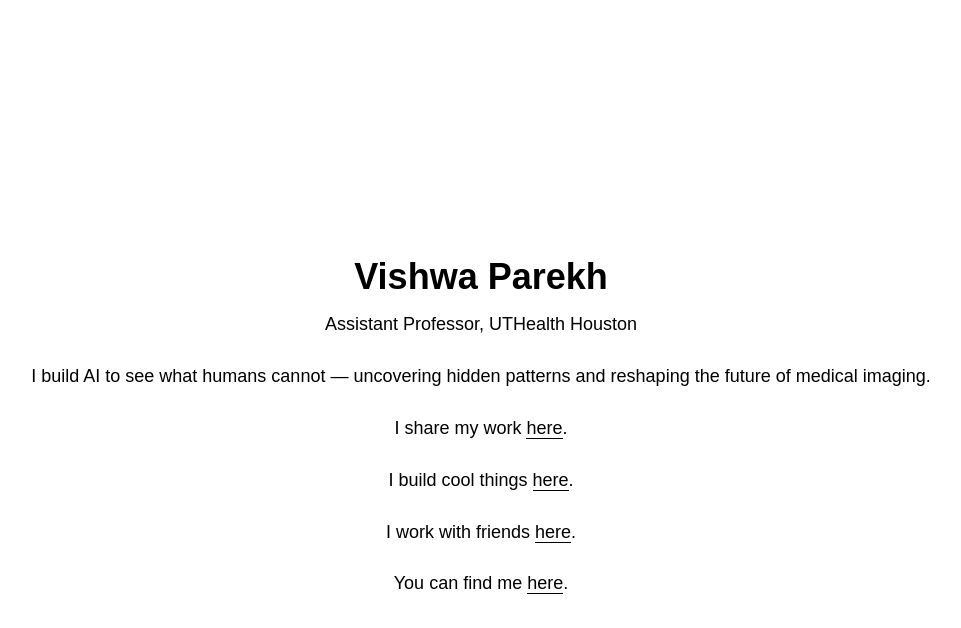
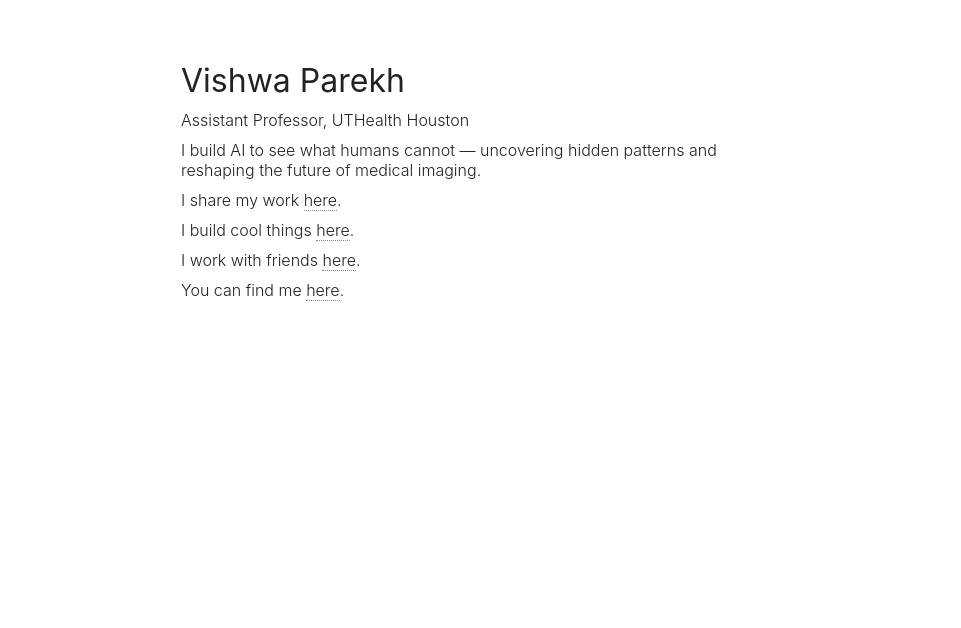
Before and after one commit to vishwaparekh/vishwaparekh.github.io, a plain HTML site: page index.html in a window 1280 px wide. Shown: the whole page, without its empty margins (159-1120 px from the left). Drawn offline with Linux system fonts and the light colour scheme.

Commit message:
Update index.html

```diff
--- a/index.html
+++ b/index.html
@@ -7,36 +7,45 @@
   <style>
     body {
       background-color: #ffffff;
-      font-family: Arial, Helvetica, sans-serif;
+      color: #222;
+      font-family: -apple-system, BlinkMacSystemFont, "Helvetica Neue", "Segoe UI", "Roboto", sans-serif;
+      font-size: 16px;
+      font-weight: 300;
+      margin: 0;
+      padding: 40px;
       display: flex;
-      flex-direction: column;
-      align-items: center;
       justify-content: center;
+      align-items: flex-start;
       min-height: 100vh;
-      margin: 0;
-      font-size: 18px;
-      line-height: 1.6;
-      padding: 20px;
+    }
+    .container {
+      max-width: 600px;
+      width: 100%;
+      text-align: left;
+    }
+    h1 {
+      font-weight: 400;
+      margin-bottom: 5px;
+    }
+    p {
+      margin-top: 10px;
+      margin-bottom: 10px;
     }
     a {
-      color: black;
+      color: inherit;
       text-decoration: none;
-      border-bottom: 1px solid black;
+      border-bottom: 1px dotted #888;
+      transition: all 0.3s ease;
     }
     a:hover {
-      background-color: black;
-      color: white;
-    }
-    h1 {
-      margin-bottom: 0;
-    }
-    p {
-      margin-top: 5px;
+      color: #555;
+      border-bottom: 1px solid #555;
     }
   </style>
 </head>
 <body>
 
+  <div class="container">
     <h1>Vishwa Parekh</h1>
     <p>Assistant Professor, UTHealth Houston</p>
 
@@ -46,6 +55,7 @@
     <p>I build cool things <a href="https://github.com/BioIntelligence-Lab" target="_blank">here</a>.</p>
     <p>I work with friends <a href="https://med.uth.edu/di/" target="_blank">here</a>.</p>
     <p>You can find me <a href="mailto:vishwa.parekh@uth.tmc.edu">here</a>.</p>
+  </div>
 
 </body>
 </html>
```
Lines whose indentation alone changed are shown as unchanged.
